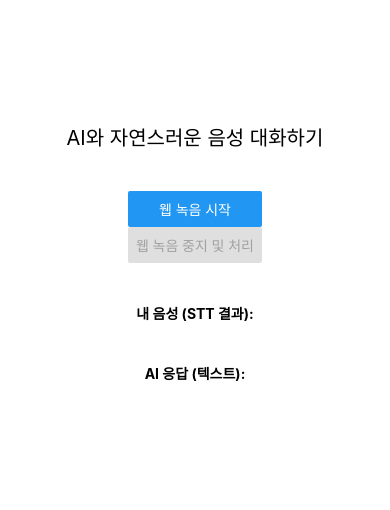
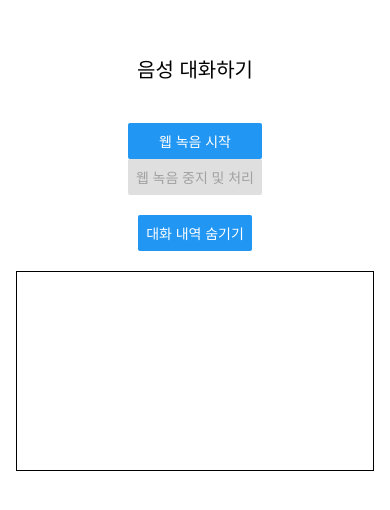
Before and after one commit to minseong99/English-Conversation-Studying-app_frontend, a React Native app in the folder EnglishStudyingAppFront/: screen / in a window 390 px wide. Shown: the part 160-670 px from the top of the page. Built offline with nearby package versions, Linux system fonts and the light colour scheme.

Commit message:
voice screen에 대화내용 추가
voice screen에 대화내역을 사용자가 보이거나 숨길수 있는 기능을 추가하여 못들었을경우를 대비할 수 있도록 하였다.

```diff
--- a/EnglishStudyingAppFront/src/components/ChatVoiceScreen.tsx
+++ b/EnglishStudyingAppFront/src/components/ChatVoiceScreen.tsx
@@ -1,6 +1,6 @@
 // src/components/ChatVoiceScreen.tsx
 import React, { useState } from 'react';
-import { View, Text, Button, StyleSheet, ActivityIndicator, Platform } from 'react-native';
+import { View, Text, Button, StyleSheet, ActivityIndicator, Platform, ScrollView } from 'react-native';
 import axios from 'axios';
 import * as FileSystem from 'expo-file-system';
 import { Audio } from 'expo-av';
@@ -18,20 +18,28 @@ function base64ToBlob(base64: string, mime: string): Blob {
 }
 
 const ChatVoiceScreen = () => {
-  // 모바일용 녹음 (Expo Audio)
+  // 녹음 관련 상태
   const [recording, setRecording] = useState<Audio.Recording | null>(null);
-  // 웹용 MediaRecorder와 녹음 데이터 저장
   const [mediaRecorder, setMediaRecorder] = useState<MediaRecorder | null>(null);
   const [audioChunks, setAudioChunks] = useState<BlobPart[]>([]);
+  const [loading, setLoading] = useState(false);
 
-  const [loading, setLoading] = useState(false);
+  // 대화 내역 및 단일 메시지 상태
   const [transcribedText, setTranscribedText] = useState('');
   const [aiResponseText, setAiResponseText] = useState('');
+  const [conversationHistory, setConversationHistory] = useState<{ sender: string, text: string }[]>([]);
+  const [showHistory, setShowHistory] = useState(true);
+
   // 모바일 재생용 상태
   const [sound, setSound] = useState<Audio.Sound | null>(null);
 
-  // 공통: STT, Chat, TTS 처리 함수
-  const processAudio = async (base64Audio: string) => {
+  // 토글 버튼 핸들러: 대화 내역 보이기/숨기기
+  const toggleHistory = () => {
+    setShowHistory(prev => !prev);
+  };
+
+  // 공통 처리 함수: STT, Chat, TTS 및 대화 내역 업데이트
+  const processAudioWithHistory = async (base64Audio: string) => {
     try {
       // 1. STT: 음성을 텍스트로 변환
       const sttResponse = await axios.post(
@@ -41,8 +49,9 @@ const ChatVoiceScreen = () => {
       );
       const userText = sttResponse.data.text;
       setTranscribedText(userText);
+      setConversationHistory(prev => [...prev, { sender: 'User', text: userText }]);
 
-      // 2. Chat: 사용자 텍스트를 AI 응답 텍스트로 변환
+      // 2. Chat: 사용자 텍스트를 이용해 AI 응답 생성
       const chatResponse = await axios.post(
         'http://192.168.124.100:3000/api/chat',
         { message: userText, strategy: 'default', sessionId: 'session123' },
@@ -50,36 +59,30 @@ const ChatVoiceScreen = () => {
       );
       const aiText = chatResponse.data.response;
       setAiResponseText(aiText);
+      setConversationHistory(prev => [...prev, { sender: 'AI', text: aiText }]);
 
       // 3. TTS: AI 응답 텍스트를 음성으로 변환
       const ttsResponse = await axios.post(
         'http://192.168.124.100:3000/api/speech/tts',
         { text: aiText },
-        {
-          headers: { 'Content-Type': 'application/json' }
-        }
+        { headers: { 'Content-Type': 'application/json' }}
       );
+      const audioBase64 = ttsResponse.data.audio;
 
 
 
-      // 변환된 바이너리 데이터를 base64 문자열로 변환
-      const audioBase64 = ttsResponse.data.audio;
-
-
       if (Platform.OS === 'web') {
-        // 웹: base64 -> Blob -> Object URL -> 자동 재생 및 재생 종료 시 URL 해제
+        // 웹: base64 -> Blob -> Object URL -> 자동 재생
         const audioBlob = base64ToBlob(audioBase64, 'audio/wav');
-
         const audioUrl = URL.createObjectURL(audioBlob);
-
         const audioElem = new window.Audio(audioUrl);
         audioElem.play().then(() => {
           audioElem.onended = () => {
             URL.revokeObjectURL(audioUrl);
             console.log('Audio playback ended and URL revoked.');
           };
-        }).catch((error) => {
-          console.error("Audio play error:", error);
+        }).catch(error => {
+          console.error("Auto audio play error:", error);
         });
       } else {
         // 모바일: 임시 파일에 저장 후 Expo Audio 재생
@@ -90,11 +93,15 @@ const ChatVoiceScreen = () => {
         await sound.playAsync();
       }
     } catch (error) {
-      console.error('processAudio 에러:', error);
+      console.error('processAudioWithHistory 에러:', error);
     }
   };
 
-  // 모바일: 녹음 시작 (Expo Audio)
+  const processAudioHandler = async (base64Audio: string) => {
+    await processAudioWithHistory(base64Audio);
+  };
+
+  // 모바일 녹음 시작
   const startRecordingMobile = async () => {
     try {
       const permission = await Audio.requestPermissionsAsync();
@@ -113,8 +120,8 @@ const ChatVoiceScreen = () => {
     }
   };
 
-  // 모바일: 녹음 중지 후 처리
-  const stopRecordingMobile = async () => {
+  // 모바일 녹음 중지 및 처리
+  const stopRecordingMobileHandler = async () => {
     if (!recording) return;
     setLoading(true);
     try {
@@ -124,10 +131,8 @@ const ChatVoiceScreen = () => {
         alert('녹음 파일을 찾을 수 없습니다.');
         return;
       }
-      const base64Audio = await FileSystem.readAsStringAsync(uri, {
-        encoding: FileSystem.EncodingType.Base64,
-      });
-      await processAudio(base64Audio);
+      const base64Audio = await FileSystem.readAsStringAsync(uri, { encoding: FileSystem.EncodingType.Base64 });
+      await processAudioHandler(base64Audio);
     } catch (error) {
       console.error('모바일 녹음 처리 에러:', error);
     } finally {
@@ -136,20 +141,20 @@ const ChatVoiceScreen = () => {
     }
   };
 
-  // 웹: 녹음 시작 (MediaRecorder 사용)
+  // 웹 녹음 시작 (MediaRecorder)
   const startRecordingWeb = async () => {
     try {
       const stream = await navigator.mediaDevices.getUserMedia({ audio: true });
       const recorder = new MediaRecorder(stream);
-      setAudioChunks([]); // 기존 청크 초기화
+      setAudioChunks([]); // 청크 초기화
       recorder.start(500); // 500ms 간격으로 청크 생성
       recorder.ondataavailable = (event: BlobEvent) => {
         if (event.data && event.data.size > 0) {
-          setAudioChunks((prev) => [...prev, event.data]);
+          setAudioChunks(prev => [...prev, event.data]);
         }
       };
       recorder.onstop = () => {
-        console.log('녹음 종료됨, 청크 수:', audioChunks.length);
+        console.log('웹 녹음 종료됨, 청크 수:', audioChunks.length);
       };
       setMediaRecorder(recorder);
     } catch (error) {
@@ -157,8 +162,8 @@ const ChatVoiceScreen = () => {
     }
   };
 
-  // 웹: 녹음 중지 후 처리
-  const stopRecordingWeb = async () => {
+  // 웹 녹음 중지 및 처리
+  const stopRecordingWebHandler = async () => {
     if (!mediaRecorder) return;
     setLoading(true);
     try {
@@ -175,13 +180,13 @@ const ChatVoiceScreen = () => {
         const reader = new FileReader();
         reader.onloadend = () => {
           const result = reader.result as string;
-          resolve(result.split(',')[1]); // data URL에서 base64 부분 추출
+          resolve(result.split(',')[1]);
         };
         reader.onerror = reject;
         reader.readAsDataURL(blob);
       });
       console.log('생성된 base64 문자열 길이:', base64Audio.length);
-      await processAudio(base64Audio);
+      await processAudioHandler(base64Audio);
     } catch (error) {
       console.error('웹 녹음 처리 에러:', error);
     } finally {
@@ -191,34 +196,42 @@ const ChatVoiceScreen = () => {
   };
 
   return (
-    <View style={styles.container}>
-      <Text style={styles.title}>AI와 자연스러운 음성 대화하기</Text>
+    <ScrollView contentContainerStyle={styles.container}>
+      <Text style={styles.title}>음성 대화하기</Text>
       {loading && <ActivityIndicator size="large" color="#0000ff" />}
       {Platform.OS === 'web' ? (
         <View style={styles.buttonContainer}>
           <Button title="웹 녹음 시작" onPress={startRecordingWeb} disabled={loading || mediaRecorder !== null} />
-          <Button title="웹 녹음 중지 및 처리" onPress={stopRecordingWeb} disabled={loading || mediaRecorder === null} />
+          <Button title="웹 녹음 중지 및 처리" onPress={stopRecordingWebHandler} disabled={loading || mediaRecorder === null} />
         </View>
       ) : (
         <View style={styles.buttonContainer}>
           <Button title="모바일 녹음 시작" onPress={startRecordingMobile} disabled={loading || recording !== null} />
-          <Button title="모바일 녹음 중지 및 처리" onPress={stopRecordingMobile} disabled={loading || recording === null} />
+          <Button title="모바일 녹음 중지 및 처리" onPress={stopRecordingMobileHandler} disabled={loading || recording === null} />
         </View>
       )}
-      <Text style={styles.label}>내 음성 (STT 결과):</Text>
-      <Text style={styles.text}>{transcribedText}</Text>
-      <Text style={styles.label}>AI 응답 (텍스트):</Text>
-      <Text style={styles.text}>{aiResponseText}</Text>
-    </View>
+      <Button title={showHistory ? "대화 내역 숨기기" : "대화 내역 보기"} onPress={toggleHistory} />
+      {showHistory && (
+        <ScrollView style={styles.historyContainer}>
+          {conversationHistory.map((msg, index) => (
+            <Text key={index} style={styles.historyText}>
+              {msg.sender}: {msg.text}
+            </Text>
+          ))}
+        </ScrollView>
+      )}
+    </ScrollView>
   );
 };
 
 const styles = StyleSheet.create({
-  container: { flex: 1, alignItems: 'center', padding: 16, justifyContent: 'center' },
+  container: { flexGrow: 1, alignItems: 'center', padding: 16, justifyContent: 'center' },
   title: { fontSize: 20, marginBottom: 20 },
   buttonContainer: { marginVertical: 20 },
   label: { marginTop: 20, fontWeight: 'bold' },
   text: { marginVertical: 10, fontSize: 16, textAlign: 'center' },
+  historyContainer: { marginTop: 20, width: '100%', maxHeight: 200, borderWidth: 1, padding: 10 },
+  historyText: { fontSize: 14, marginVertical: 2 },
 });
 
 export default ChatVoiceScreen;
```
